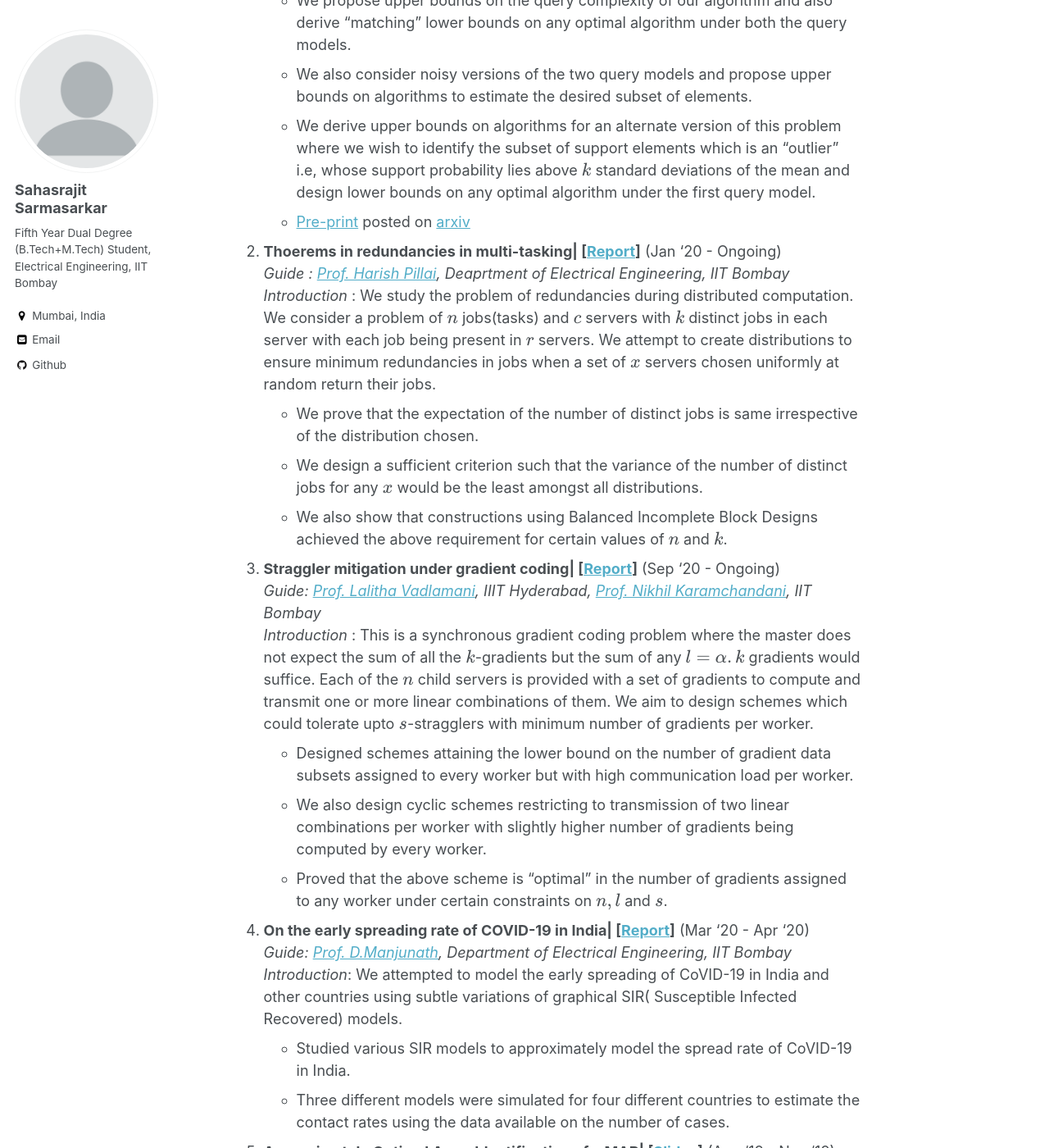
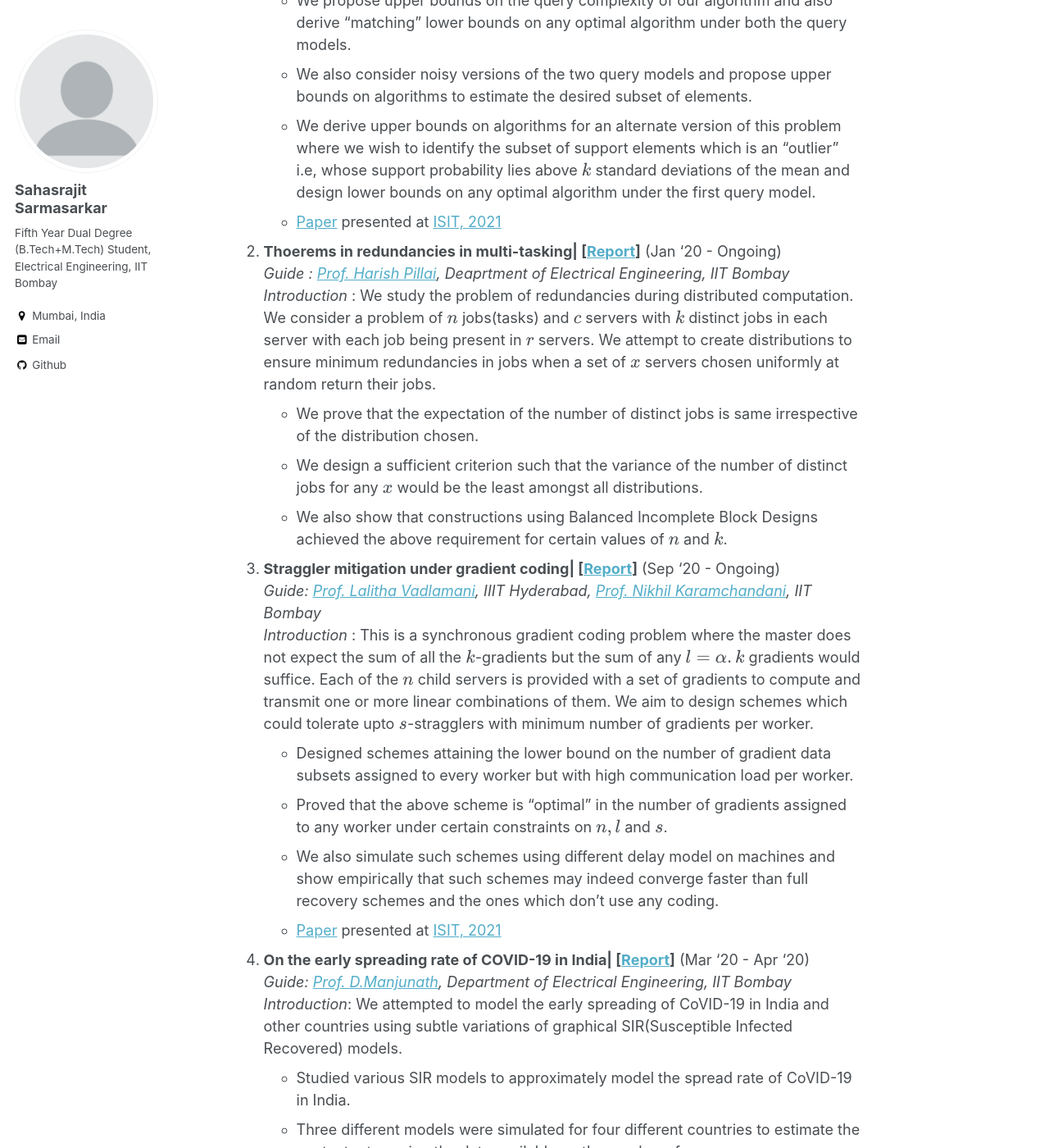
Before and after one commit to Sahasrajit123/Sahasrajit123.github.io, a Jekyll site: the page built from _pages/research.md, in a window 1280 px wide and 1400 px high, scrolled down 476 px. Shown: the whole window at 82% size. Built offline with Jekyll 4.4.1, drawn with Linux system fonts in a browser that asks for light colours; formulas are drawn with MathJax 3.

Commit message:
Updated post graduation

```diff
--- a/_pages/research.md
+++ b/_pages/research.md
@@ -17,7 +17,7 @@ Research projects:
   * We propose upper bounds on the query complexity of our algorithm and also derive "matching" lower bounds on any optimal algorithm under both the query models.<br/>
   * We also consider noisy versions of the two query models and propose upper bounds on algorithms to estimate the desired subset of elements.<br/>
   * We derive upper bounds on algorithms for an alternate version of this problem where we wish to identify the subset of support elements which is an "outlier" i.e, whose support probability lies above $k$ standard deviations of the mean and design lower bounds on any optimal algorithm under the first query model.<br/>
-  * [Pre-print](https://arxiv.org/abs/2005.14425) posted on [arxiv](https://arxiv.org)
+  * [Paper](https://arxiv.org/abs/2005.14425) presented at [ISIT, 2021](https://2021.ieee-isit.org/)
 
 
 2. **Thoerems in redundancies in multi-tasking| \[[Report](https://sahasrajit123.github.io/files/report_RnD.pdf)\]** (Jan '20 - Ongoing) <br/>
@@ -32,14 +32,15 @@ Research projects:
    *Guide: [Prof. Lalitha Vadlamani](https://www.iiit.ac.in/people/faculty/lalitha.v), IIIT Hyderabad, [Prof. Nikhil Karamchandani](http://www.ee.iitb.ac.in/~nikhilk/), IIT Bombay* <br/>
    *Introduction* : This is a synchronous gradient coding problem where the master does not expect the sum of all the $k$-gradients but the sum of any $l=\alpha.k$ gradients would suffice. Each of the $n$ child servers is provided with a set of gradients to compute and transmit one or more linear combinations of them. We aim to design schemes which could tolerate upto $s$-stragglers with minimum number of gradients per worker.
    * Designed schemes attaining the lower bound on the number of gradient data subsets assigned to every worker but with high communication load per worker.<br/>
-   * We also design cyclic schemes restricting to transmission of two linear combinations per worker with slightly higher number of gradients being computed by every worker.<br/>
    * Proved that the above scheme is "optimal" in the number of gradients assigned to any worker under certain constraints on $n,l$ and $s$.<br/>
+   * We also simulate such schemes using different delay model on machines and show empirically that such schemes may indeed converge faster than full recovery schemes and the ones which don't use any coding.<br/>
+   * [Paper](https://arxiv.org/abs/2102.10163) presented at [ISIT, 2021](https://2021.ieee-isit.org/)
 
 
 
 4. **On the early spreading rate of COVID-19 in India| \[[Report](https://www.researchgate.net/publication/340898213_On_the_early_spreading_rate_of_COVID-19_in_India)\]** (Mar '20 - Apr '20) <br/>
    *Guide: [Prof. D.Manjunath](https://www.ee.iitb.ac.in/wiki/faculty/dmanju), Department of Electrical Engineering, IIT Bombay* <br/>
-  *Introduction*: We attempted to model the early spreading of CoVID-19  in India and other countries using subtle variations of graphical SIR( Susceptible Infected Recovered) models.
+  *Introduction*: We attempted to model the early spreading of CoVID-19  in India and other countries using subtle variations of graphical SIR(Susceptible Infected Recovered) models.
   * Studied various SIR models to approximately model the spread rate of CoVID-19 in India.<br/>
   * Three different models were simulated for four different countries to estimate the contact rates using the data available on the number of cases.<br/>
 
```
Also changed, not shown: _pages/about.md (+2 -2 lines), _pages/publications.md (+5 -2 lines), 1 other file.
